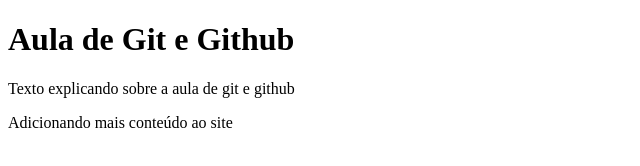
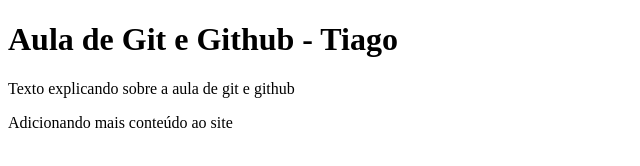
Before and after one commit to professorTiagoFunk/aulasINFO21A, a plain HTML site: page index.html in a window 1280 px wide. Shown: the whole page, without its empty margins (0-640 px from the left). Drawn offline with Linux system fonts and the light colour scheme.

Commit message:
Tiago alterou o titulo

```diff
--- a/index.html
+++ b/index.html
@@ -6,7 +6,7 @@
     <title>Document</title>
 </head>
 <body>
-    <h1>Aula de Git e Github</h1>
+    <h1>Aula de Git e Github - Tiago</h1>
     <p>Texto explicando sobre a aula de git e github</p>
     <p>Adicionando mais conteúdo ao site</p>
 </body>
```
